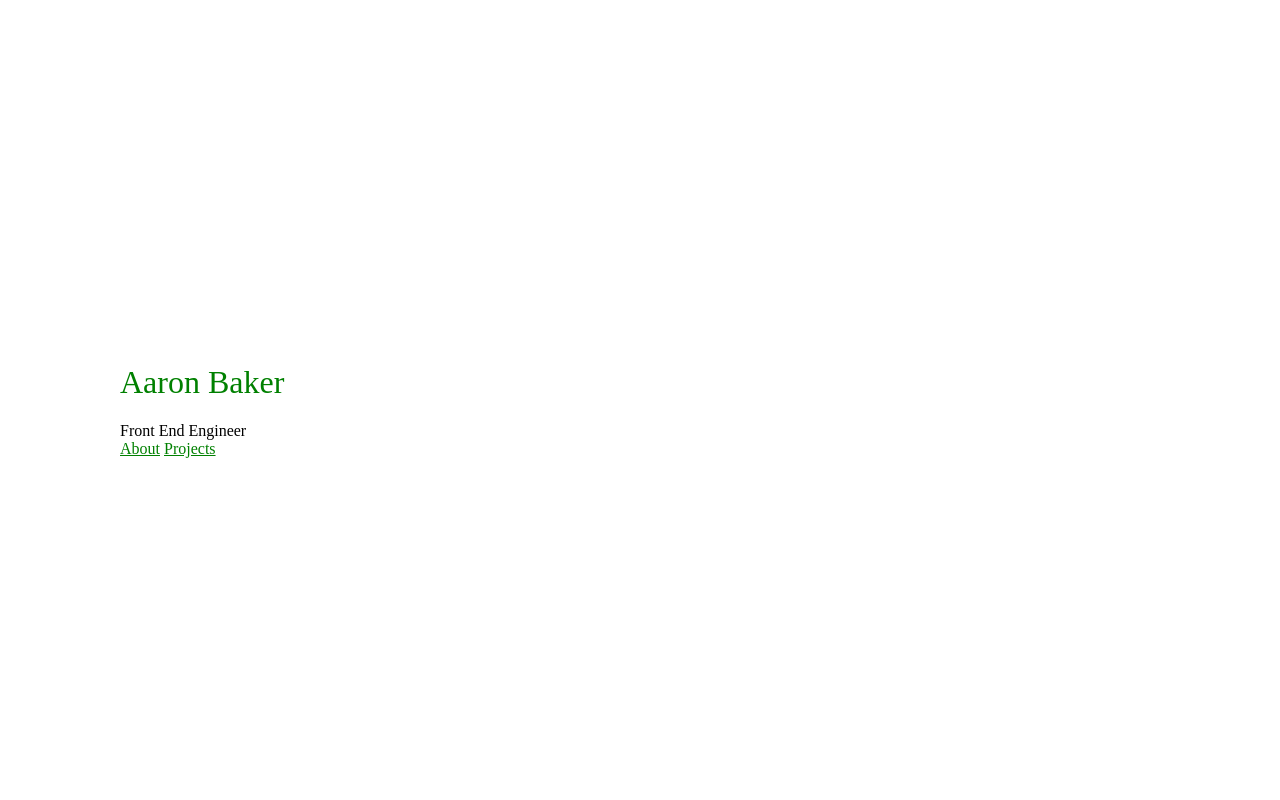
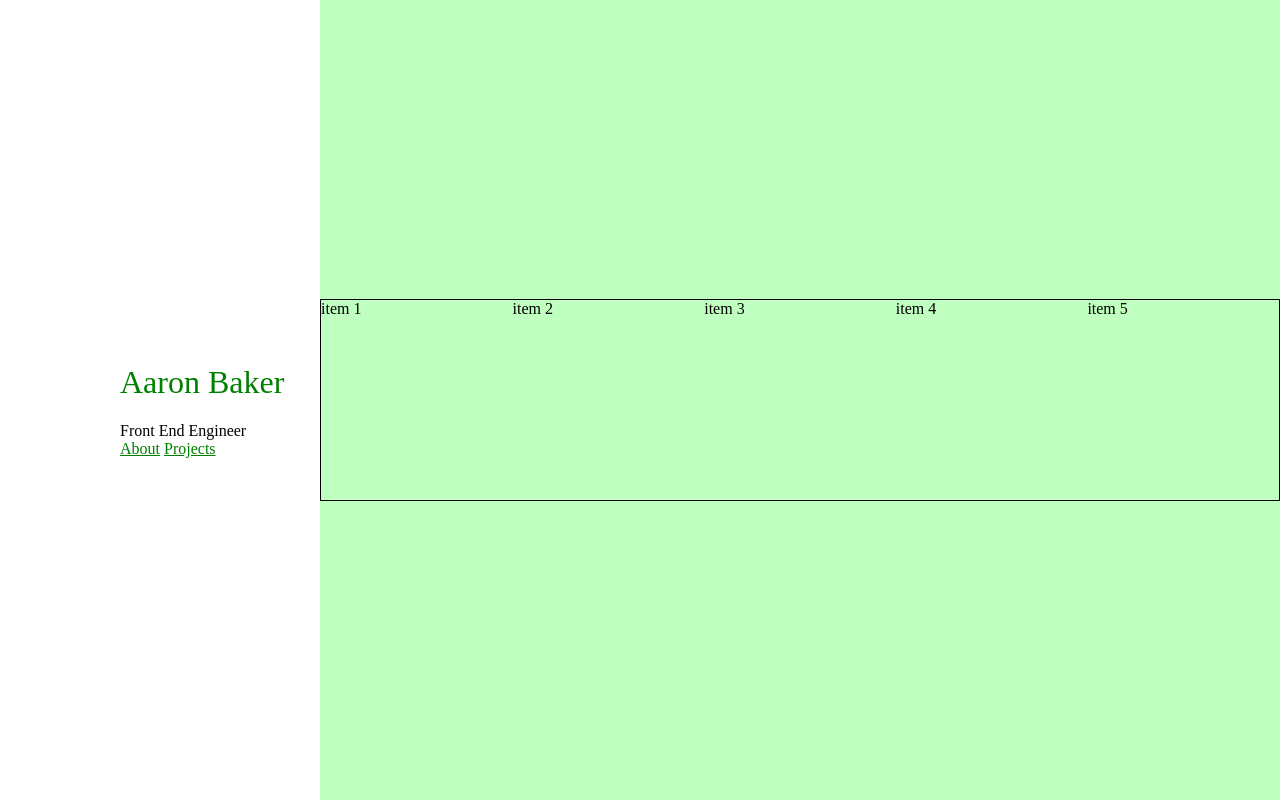
Before and after one commit to bakerTX/bakertx.github.io, an Eleventy site: page pages/index.html in a window 1280 px wide. Built offline with nearby package versions, Linux system fonts and the light colour scheme; Eleventy itself is replaced by a stand-in of ours; files that its build step writes are made by us from their sources.

Commit message:
add base layout for ssg

```diff
--- /dev/null
+++ b/pages/_layouts/base.html
@@ -0,0 +1,13 @@
+<!DOCTYPE html>
+<html lang="en">
+  <head>
+    <meta charset="utf-8" />
+    <meta name="viewport" content="width=device-width, initial-scale=1" />
+    <title>Aaron Baker - Front End Engineer</title>
+    <link rel="stylesheet" href="/styles.css">
+  </head>
+  <body>
+    {% include nav.html %}
+    {{ content | safe }}
+  </body>
+</html>
--- a/pages/index.html
+++ b/pages/index.html
@@ -1,12 +1,13 @@
-<!DOCTYPE html>
-<html lang="en">
-  <head>
-    <meta charset="utf-8" />
-    <meta name="viewport" content="width=device-width, initial-scale=1" />
-    <title>Aaron Baker - Front End Engineer</title>
-    <link rel="stylesheet" href="/styles.css">
-  </head>
-  <body>
-    {% include nav.html %}
-  </body>
-</html>
+---
+layout: base.html
+---
+
+<main>
+  <div class="slider">
+    <div class="item item-1">item 1</div>
+    <div class="item item-2">item 2</div>
+    <div class="item item-3">item 3</div>
+    <div class="item item-4">item 4</div>
+    <div class="item item-5">item 5</div>
+  </div>
+</mai
--- a/styles.css
+++ b/styles.css
@@ -50,9 +50,35 @@ main {
 }
 
 main > *:first-of-type {
-  margin-left: 100px;
+  /* margin-left: 100px; */
+  overflow: hidden;
 }
 
 body {
   display: flex;
 }
+
+.slider {
+  border: 1px solid black;
+  display: flex;
+  flex-wrap: nowrap;
+  animation: 5s infinite keepsliding;
+  animation-direction: normal;
+  animation-timing-function: linear;
+}
+
+@keyframes keepsliding {
+  from {
+    transform: translateX(0);
+  }
+  to {
+    transform: translateX(100%);
+  }
+}
+
+.slider .item {
+  width: 250px;
+  height: 200px;
+  /* display: inline-block; */
+  margin-right: 20px;
+}
```
Also changed, not shown: pages/about/index.html (+6 -15 lines), pages/projects/index.html (+6 -15 lines), .eleventy.js.
